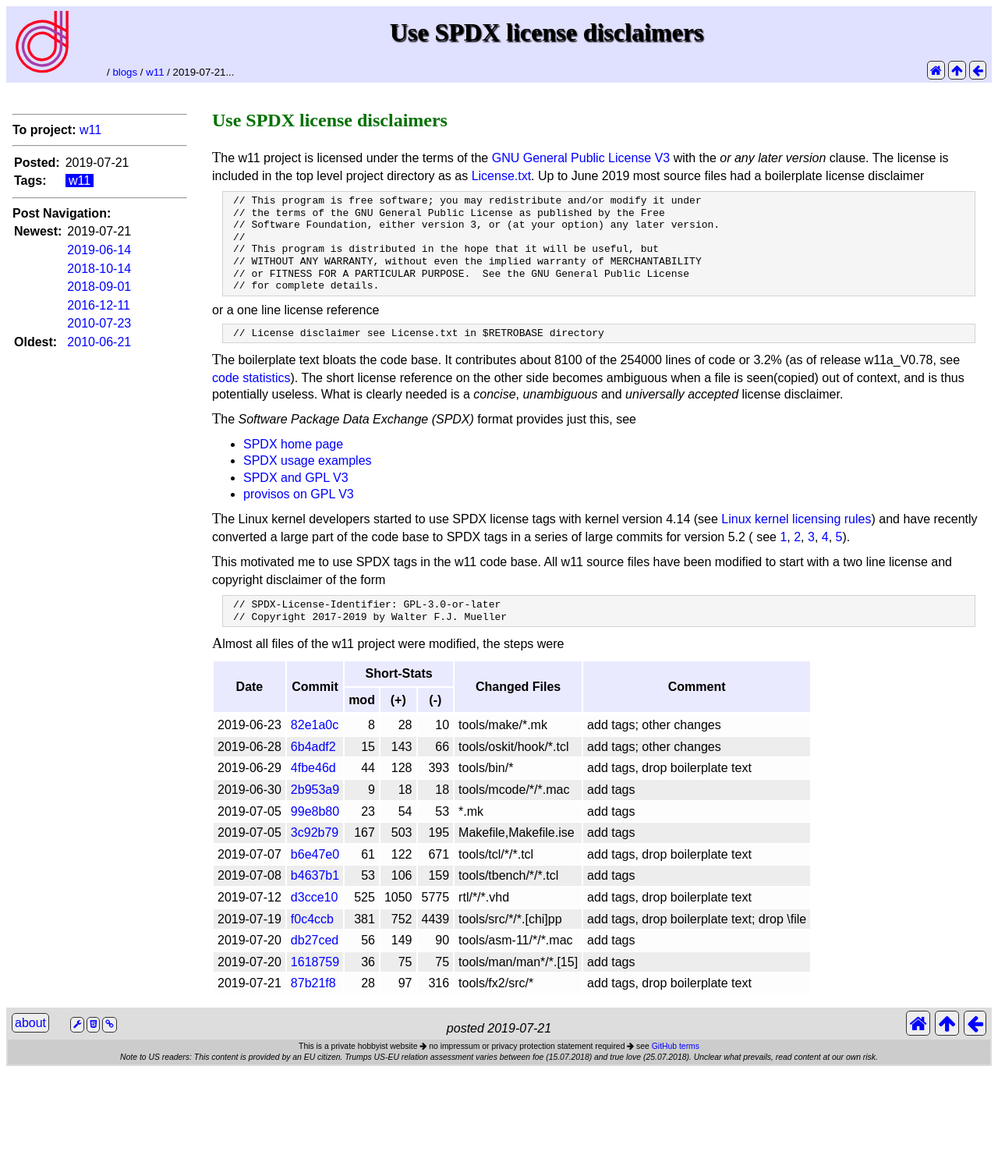
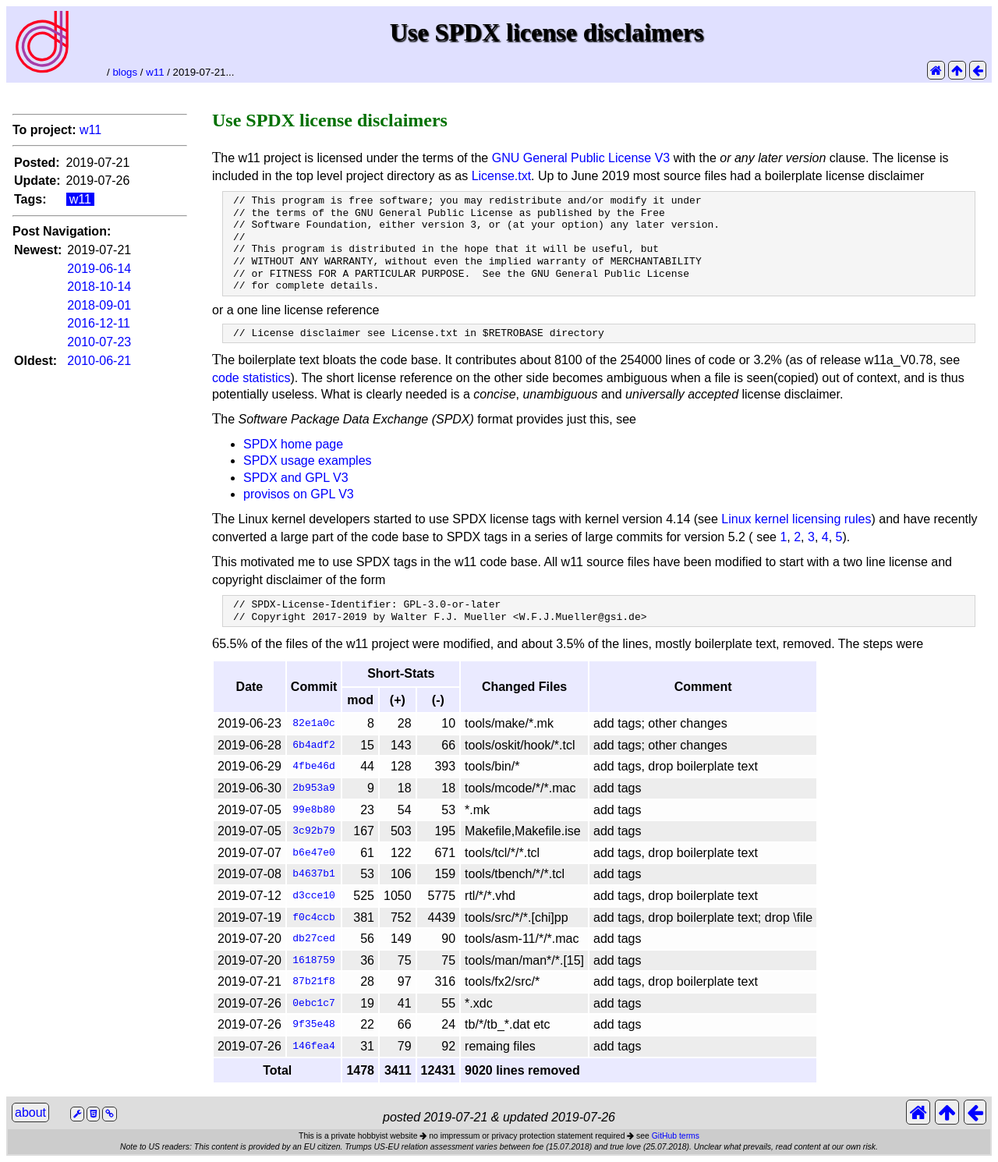
Before and after one commit to wfjm/wfjm.github.io, a Jekyll site: the page built from _posts/w11/2019-07-21-spdx.html, in a window 1280 px wide. Shown: the whole page at 78% size. Built offline with Jekyll 4.4.1, drawn with Linux system fonts in a browser that asks for light colours; before the commit the page ends 1375 px from its top, so only the background shows below that.

Commit message:
w11a_V0.79; css mono class

```diff
--- a/_posts/w11/2019-06-14-coverity-fixes-done.html
+++ b/_posts/w11/2019-06-14-coverity-fixes-done.html
@@ -250,7 +250,7 @@
           <td class="tind2em"><code>{{def.class}}</code></td>
           <td class="ha-center">{{def.state}}</td>
           <td>{{def.date}}</td>
-          <td>
+          <td class="va-middle ha-center nowrap mono">
             {% if def.comid %}
               <a href="{{site.my.w11.comm}}/{{def.comid}}">{{def.comid}}</a>
             {% endif %}
--- a/_posts/w11/2019-07-21-spdx.html
+++ b/_posts/w11/2019-07-21-spdx.html
@@ -3,7 +3,7 @@
 tags:  ["w11"]
 #
 my:
-#  changedate: 2019-07-19
+  changedate: 2019-07-26
 #
   linux_git: https://git.kernel.org/pub/scm/linux/kernel/git/torvalds/linux.git
 #
@@ -74,6 +74,21 @@
     stat: [  28,  97, 316]
     files: 'tools/fx2/src/*'
     comm: add tags, drop boilerplate text
+  - date: 2019-07-26
+    comid: 0ebc1c7
+    stat: [  19,  41,  55]
+    files: '*.xdc'
+    comm: add tags
+  - date: 2019-07-26
+    comid: 9f35e48
+    stat: [  22,  66,  24]
+    files: 'tb/*/tb_*.dat etc'
+    comm: add tags
+  - date: 2019-07-26
+    comid: 146fea4
+    stat: [  31,  79,  92]
+    files: 'remaing files'
+    comm: add tags
 ---
 <h2>Use SPDX license disclaimers</h2>
 
@@ -143,11 +158,13 @@
 </p>
 <pre class="code">
 // SPDX-License-Identifier: GPL-3.0-or-later
-// Copyright 2017-2019 by Walter F.J. Mueller <W.F.J.Mueller@gsi.de>
+// Copyright 2017-2019 by Walter F.J. Mueller &lt;W.F.J.Mueller@gsi.de&gt;
 </pre>
 
 <p>
-Almost all files of the w11 project were modified, the steps were
+65.5% of the files of the w11 project were modified,
+and about 3.5% of the lines, mostly boilerplate text, removed.
+The steps were
 </p>
 <table class="trtoggle">
   <thead>
@@ -158,17 +175,17 @@
       <th class="va-middle ha-center" rowspan="2"><b>Changed Files</b></th>
       <th class="va-middle ha-center" rowspan="2"><b>Comment</b></th>
     </tr>
+    <tr>
       <th class="va-middle ha-center"><b>mod</b></th>
       <th class="va-middle ha-center"><b>(+)</b></th>
       <th class="va-middle ha-center"><b>(-)</b></th>
-    <tr>
     </tr>
   </thead>
   <tbody>
     {% for row in page.my.commits %}
     <tr>
       <td class="va-top nowrap">{{row.date}}</td>
-      <td class="va-top nowrap">
+      <td class="va-middle ha-center nowrap mono">
         <a href="{{site.my.w11.comm}}/{{row.comid}}">{{row.comid}}</a></td>
       {% for cnt in row.stat %}
         <td class="va-top ha-right nowrap"> {{cnt}} </td>
@@ -177,5 +194,13 @@
       <td class="va-top">{{row.comm}}</td>
     </tr>
     {% endfor %}
+    <tr>
+      <th colspan="2"><b>Total</b></th>
+      <th class="ha-right">1478</th>
+      <th class="ha-right">3411</th>
+      <th class="ha-right">12431</th>
+      <th class="ha-left" colspan="2">
+        9020 lines removed</th>
+    </tr>
   </tbody>
 </table>
--- a/css/main.css
+++ b/css/main.css
@@ -199,6 +199,11 @@
   margin-left: 1em;
   margin-right: 1em;
   line-height: 1.2em;
+}
+
+.mono {
+  font-family: monospace;
+  font-size: 100%;
 }
 
 /* hover anchor links --------------------------------------------- */
```
Also changed, not shown: home/w11/proj/releases.html (+14 -10 lines), home/w11/proj/statistics.html (+8 -1 lines).
